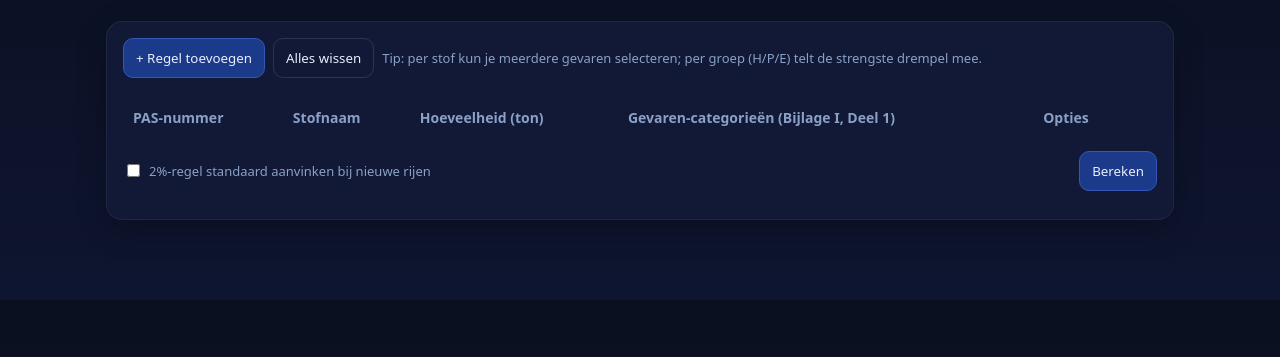
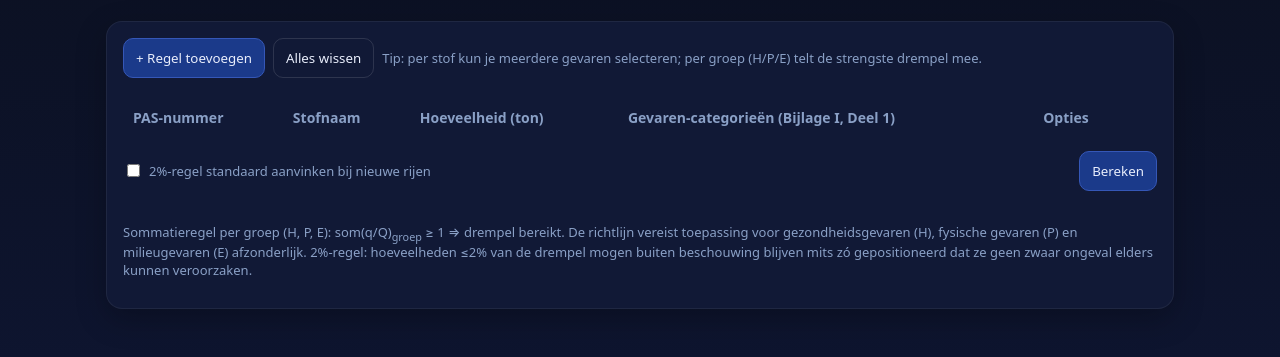
Before and after one commit to r-bakker/omgevingswet, a plain HTML site: page index.html in a window 1280 px wide. Shown: the part 131-488 px from the top of the page. Drawn offline with Linux system fonts and the light colour scheme.

Commit message:
Update index.html

```diff
--- a/index.html
+++ b/index.html
@@ -76,3 +76,19 @@
         </div>
         <button class="primary" id="calcBtn">Bereken</button>
       </div>
+
+      <div id="results" class="result" aria-live="polite"></div>
+
+      <footer>
+        <p class="hint">
+          Sommatieregel per groep (H, P, E): som(q/Q)<sub>groep</sub> ≥ 1 ⇒ drempel bereikt. De richtlijn vereist toepassing voor
+          gezondheidsgevaren (H), fysische gevaren (P) en milieugevaren (E) afzonderlijk. 2%-regel: hoeveelheden ≤2% van de drempel
+          mogen buiten beschouwing blijven mits zó gepositioneerd dat ze geen zwaar ongeval elders kunnen veroorzaken.
+        </p>
+      </footer>
+    </div>
+  </div>
+
+  <script src="seveso.js"></script>
+</body>
+</html>
```
